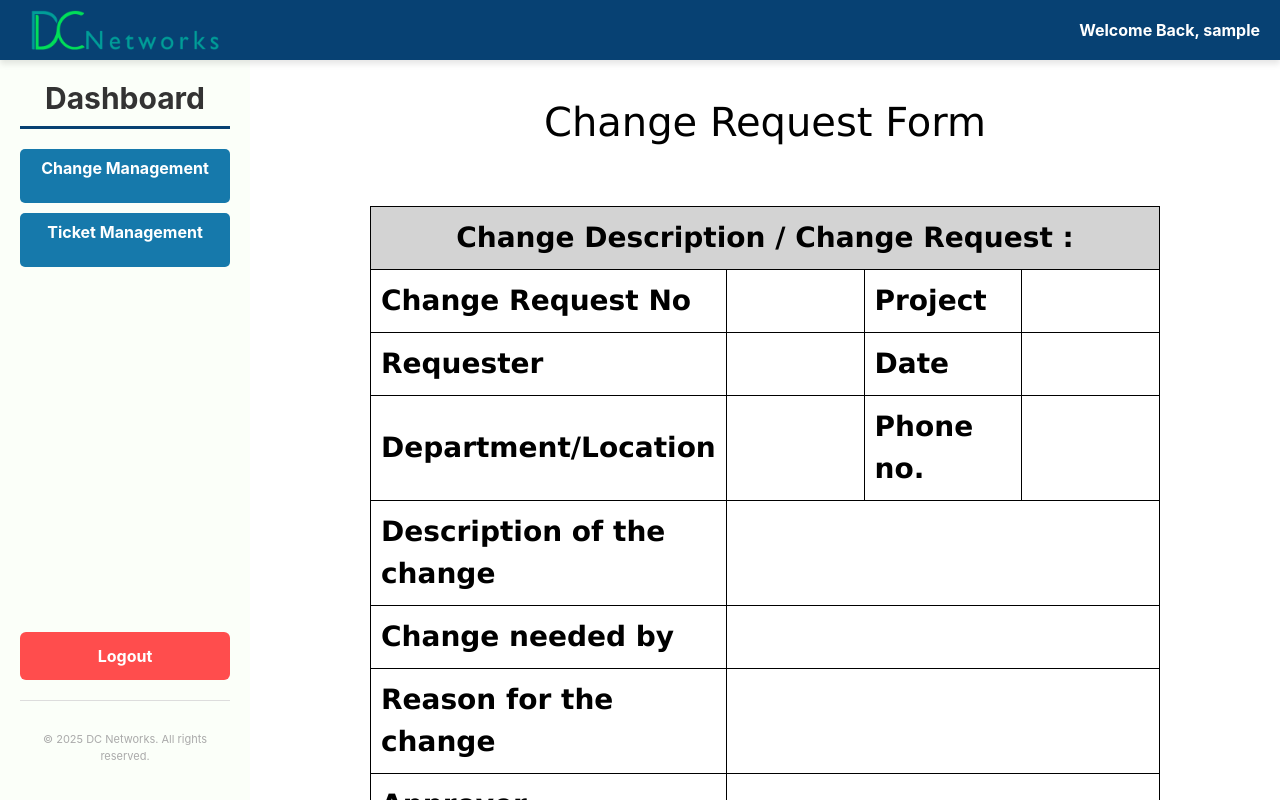
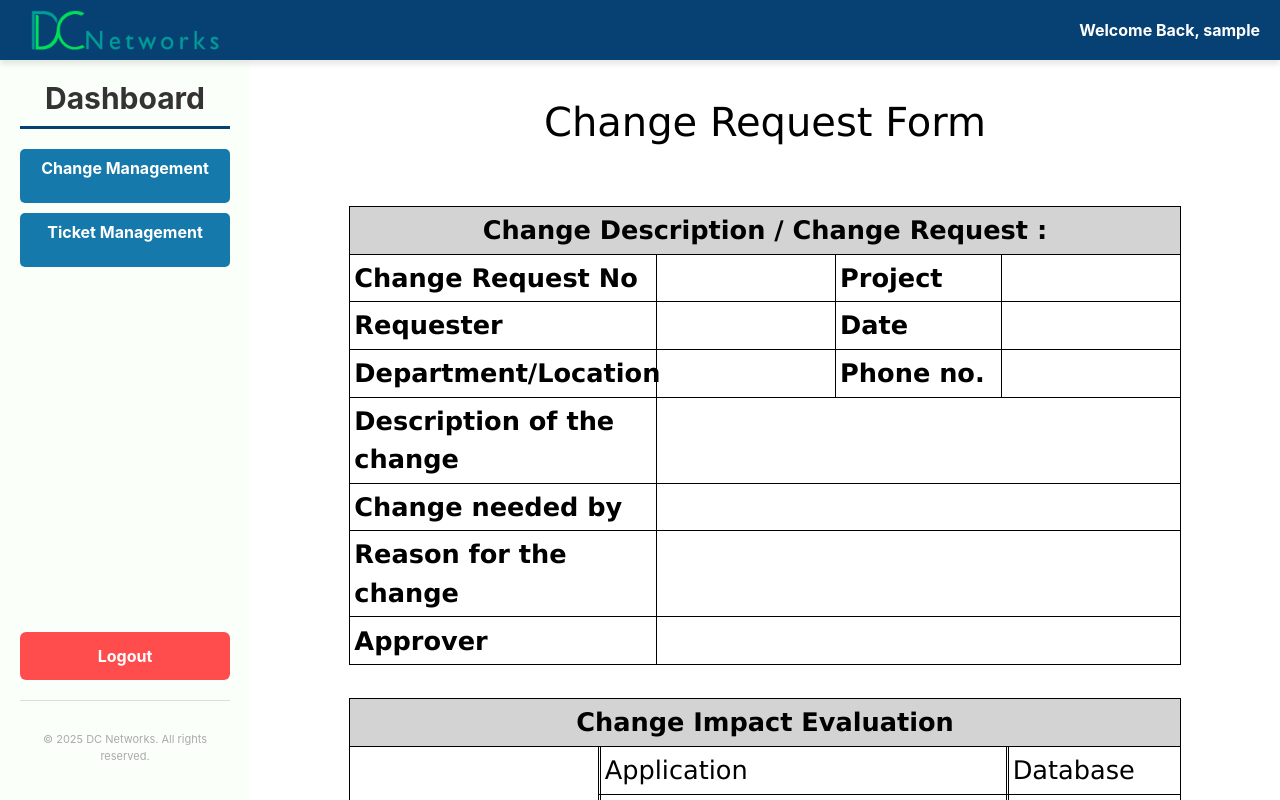
Before and after one commit to HarishTPrasad/dc2, a React (Create React App) app in the folder frontend/: page /dashboard/oldview in a window 1280 px wide. Built offline with nearby package versions, Linux system fonts and the light colour scheme; sample sign-in values are in the browser's storage.

Commit message:
design update

```diff
--- a/frontend/src/Components/Pages/Oldview.jsx
+++ b/frontend/src/Components/Pages/Oldview.jsx
@@ -365,16 +365,63 @@ function Oldview() {
   );
 }
 
+// const styles = {
+//   container: {
+//     paddingLeft: "100px",
+//     fontSize: "28px",
+//     paddingRight: "100px",
+//     paddingTop: "10px",
+//     fontFamily: "Verdana",
+//     color: "black",
+//   },
+//   content: { marginBottom: "40px" },
+//   table: {
+//     width: "100%",
+//     borderCollapse: "collapse",
+//     border: "1px solid black",
+//   },
+//   th: {
+//     border: "1px solid black",
+//     padding: "10px",
+//     textAlign: "left",
+//     fontFamily: "Verdana",
+//     color: "black",
+//   },
+//   td: {
+//     border: "1px solid black",
+//     padding: "10px",
+//     fontFamily: "Verdana",
+//     color: "black",
+//   },
+//   button: {
+//     display: "block",
+//     padding: "10px 20px",
+//     fontSize: "16px",
+//     backgroundColor: "#1679AB",
+//     color: "white",
+//     border: "none",
+//     cursor: "pointer",
+//     borderRadius: "5px",
+//     margin: "10px auto 50px",
+//     fontFamily: "Verdana",
+//     fontWeight: "bold",
+//   },
+//   font: {
+//     fontFamily: "Verdana",
+//     color: "black",
+//   },
+// };
+
 const styles = {
   container: {
-    paddingLeft: "100px",
-    fontSize: "28px",
-    paddingRight: "100px",
-    paddingTop: "10px",
+    paddingLeft: "8%",     // 100px from 1000px
+    paddingRight: "8%",
+    paddingTop: "1%",       // 10px from 1000px height estimate
+    fontSize: "1.6rem",     // 28px is approx 1.6rem
     fontFamily: "Verdana",
     color: "black",
   },
-  content: { marginBottom: "40px" },
+  content: { marginBottom: "4%" }, // 40px from 1000px
   table: {
     width: "100%",
     borderCollapse: "collapse",
@@ -382,27 +429,27 @@ const styles = {
   },
   th: {
     border: "1px solid black",
-    padding: "10px",
+    padding: "0.5%",          // 10px from 1000px
     textAlign: "left",
     fontFamily: "Verdana",
     color: "black",
   },
   td: {
     border: "1px solid black",
-    padding: "10px",
+    padding: "0.5%",          // 10px from 1000px
     fontFamily: "Verdana",
     color: "black",
   },
   button: {
     display: "block",
-    padding: "10px 20px",
-    fontSize: "16px",
+    padding: "1% 2%",       // 10px vertical, 20px horizontal
+    fontSize: "1rem",       // 16px is approx 1rem
     backgroundColor: "#1679AB",
     color: "white",
     border: "none",
     cursor: "pointer",
-    borderRadius: "5px",
-    margin: "10px auto 50px",
+    borderRadius: "0.5rem",
+    margin: "1% auto 5%",   // top: 10px, bottom: 50px
     fontFamily: "Verdana",
     fontWeight: "bold",
   },
--- a/frontend/src/Components/Pages/OutputPage.jsx
+++ b/frontend/src/Components/Pages/OutputPage.jsx
@@ -365,16 +365,63 @@ function OutputPage() {
   );
 }
 
+// const styles = {
+//   container: {
+//     paddingLeft: "100px",
+//     fontSize: "28px",
+//     paddingRight: "100px",
+//     paddingTop: "10px",
+//     fontFamily: "Verdana",
+//     color: "black",
+//   },
+//   content: { marginBottom: "40px" },
+//   table: {
+//     width: "100%",
+//     borderCollapse: "collapse",
+//     border: "1px solid black",
+//   },
+//   th: {
+//     border: "1px solid black",
+//     padding: "10px",
+//     textAlign: "left",
+//     fontFamily: "Verdana",
+//     color: "black",
+//   },
+//   td: {
+//     border: "1px solid black",
+//     padding: "10px",
+//     fontFamily: "Verdana",
+//     color: "black",
+//   },
+//   button: {
+//     display: "block",
+//     padding: "10px 20px",
+//     fontSize: "16px",
+//     backgroundColor: "#1679AB",
+//     color: "white",
+//     border: "none",
+//     cursor: "pointer",
+//     borderRadius: "5px",
+//     margin: "10px auto 50px",
+//     fontFamily: "Verdana",
+//     fontWeight: "bold",
+//   },
+//   font: {
+//     fontFamily: "Verdana",
+//     color: "black",
+//   },
+// };
+
 const styles = {
   container: {
-    paddingLeft: "100px",
-    fontSize: "28px",
-    paddingRight: "100px",
-    paddingTop: "10px",
+    paddingLeft: "8%",     // 100px from 1000px
+    paddingRight: "8%",
+    paddingTop: "1%",       // 10px from 1000px height estimate
+    fontSize: "1.6rem",     // 28px is approx 1.6rem
     fontFamily: "Verdana",
     color: "black",
   },
-  content: { marginBottom: "40px" },
+  content: { marginBottom: "4%" }, // 40px from 1000px
   table: {
     width: "100%",
     borderCollapse: "collapse",
@@ -382,27 +429,27 @@ const styles = {
   },
   th: {
     border: "1px solid black",
-    padding: "10px",
+    padding: "0.5%",          // 10px from 1000px
     textAlign: "left",
     fontFamily: "Verdana",
     color: "black",
   },
   td: {
     border: "1px solid black",
-    padding: "10px",
+    padding: "0.5%",          // 10px from 1000px
     fontFamily: "Verdana",
     color: "black",
   },
   button: {
     display: "block",
-    padding: "10px 20px",
-    fontSize: "16px",
+    padding: "1% 2%",       // 10px vertical, 20px horizontal
+    fontSize: "1rem",       // 16px is approx 1rem
     backgroundColor: "#1679AB",
     color: "white",
     border: "none",
     cursor: "pointer",
-    borderRadius: "5px",
-    margin: "10px auto 50px",
+    borderRadius: "0.5rem",
+    margin: "1% auto 5%",   // top: 10px, bottom: 50px
     fontFamily: "Verdana",
     fontWeight: "bold",
   },
```
